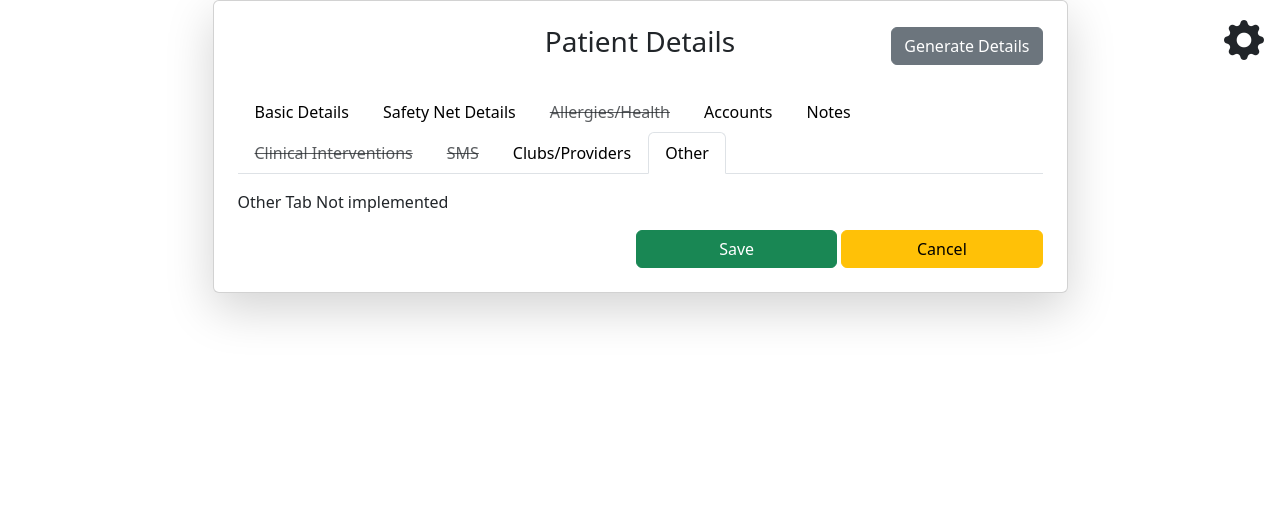
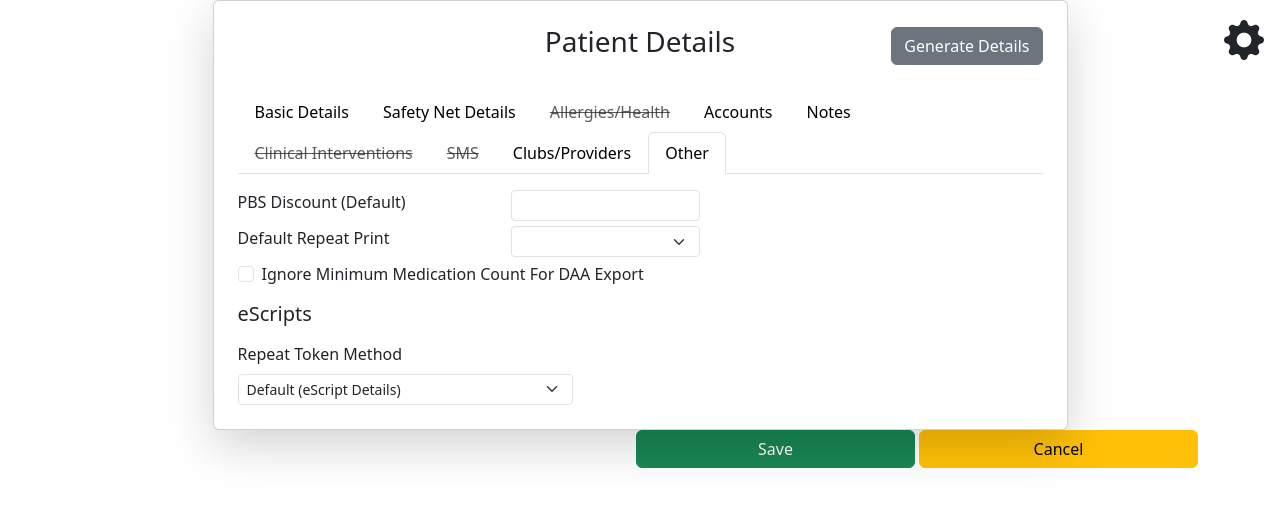
Before and after one commit to samo-e/ProfComp---Digital-Prescriptions-via-tokens, a Flask app: page /edit-pt/1 in a window 1280 px wide, after a click on "Other". Shown: the top 507 px of the page. Run offline with Flask 3, Linux system fonts and the light colour scheme; lists and menus that the app fills with data are empty.

Commit message:
Add other subform

```diff
--- a/flaskr/website/forms.py
+++ b/flaskr/website/forms.py
@@ -107,7 +107,16 @@ class ClubsSubForm(FlaskForm):
     pass
 
 class OtherSubForm(FlaskForm):
-    pass
+    pbsDiscount = StringField("PBS Discount (Default)")
+    defaultRepeatPrint = SelectField("Default Repeat Print", choices=[DEFAULT_CHOICE])
+    ignoreMinMedCount = BooleanField("Ignore Minimum Medication Count For DAA Export")
+    # eScripts
+    eScriptsRepeatMethod = SelectField("Repeat Token Method", choices=[
+        ("default", "Default (eScript Details)"),
+        ("sms", "SMS"),
+        ("email", "Email"),
+        ("none", "Don't Send")
+    ])
 
 
 class PatientForm(FlaskForm):
--- a/flaskr/website/templates/views/edit_pt.html
+++ b/flaskr/website/templates/views/edit_pt.html
@@ -270,7 +270,7 @@
 
     </div>{% endcall %}
 {% if False %} <!-- Tab(s) have not been implemented -->
-    <!-- Saftey Net Tab -->
+    <!-- Allergies Net Tab -->
     {% call pt_macros.add_tab_panel("Allergies/Health", "allergies") %}<div>
         <p>Allergies Tab Not implemented</p>
     </div>{% endcall %}
@@ -331,7 +331,25 @@
 
     <!-- Other Tab -->
     {% call pt_macros.add_tab_panel("Other", "other") %}<div>
-        <p>Other Tab Not implemented</p>
+        <!-- Personal Info -->
+        <div class="row g-3 align-items-center mb-1">
+            <div class="col-4">{{ form.other.pbsDiscount.label(class="form-label form-label-sm") }}</div>
+            <div class="col-3">{{ form.other.pbsDiscount(class="form-control form-control-sm") }}</div>
+        </div>
+        <div class="row g-3 align-items-center mb-1">
+            <div class="col-4">{{ form.other.defaultRepeatPrint.label(class="form-label form-label-sm") }}</div>
+            <div class="col-3">{{ form.other.defaultRepeatPrint(class="form-select form-select-sm") }}</div>
+        </div>
+        <div class="form-check mb-3">
+            {{ form.other.ignoreMinMedCount(class="form-check-input") }}
+            <label class="form-check-label" for="{{ form.other.ignoreMinMedCount.id }}">
+                {{ form.other.ignoreMinMedCount.label.text }}
+            </label>
+        </div>
+        <h5 class="my-3">eScripts</h5>
+        <div>{{ form.other.eScriptsRepeatMethod.label(class="form-label form-label-sm") }}</div>
+        <div class="col-5">{{ form.other.eScriptsRepeatMethod(class="form-select form-select-sm") }}</div>
+        </div>
     </div>{% endcall %}
 </div>
 
```
